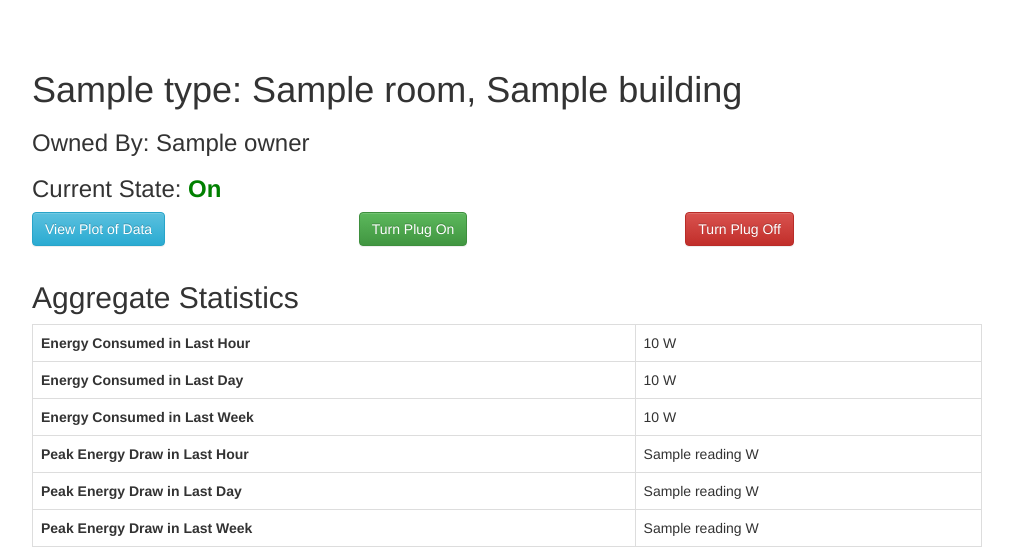
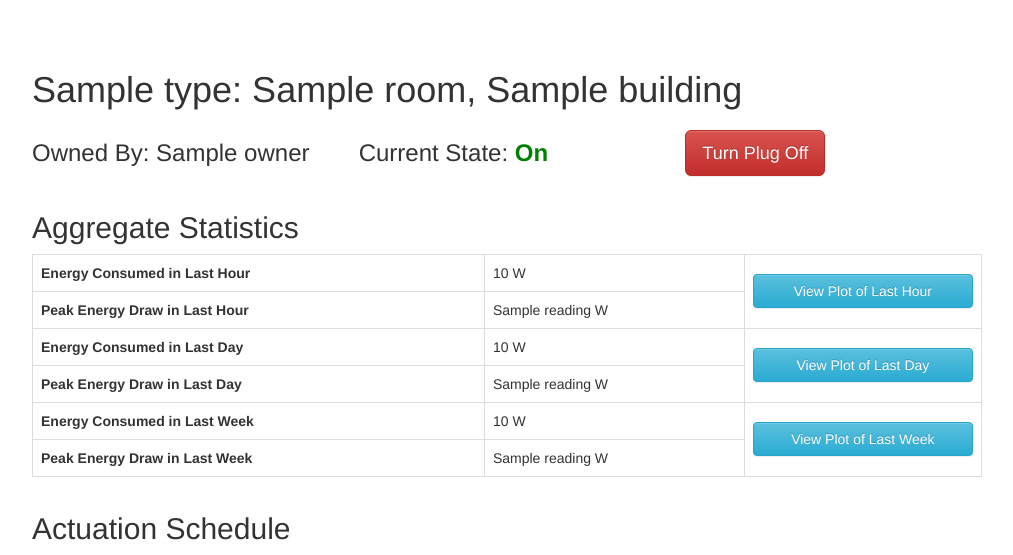
Before and after one commit to gtfierro/plugstrip, a Flask app: page /plugstrips/1 in a window 1280 px wide. Shown: the top 555 px of the page, without its empty margins (133-1146 px from the left). Run offline with Flask 2, Linux system fonts and the light colour scheme; a database or web service that is not in the repository returns one stand-in record (values such as "Sample title"); data that the repository does not hold is empty; some libraries are stand-ins or nearby versions.

Commit message:
Add hour, day and week plots to plugstrip webpage and improve its layout

```diff
--- a/webapp/server.py
+++ b/webapp/server.py
@@ -12,8 +12,8 @@ import requests
 import socket
 import threading
 
-GILES_QUERY_ADDR = "http://54.84.37.77:8079/api/query"
-PLOTTER_ADDR = "http://54.84.37.77:3000"
+GILES_QUERY_ADDR = "http://plugstrip.cal-sdb.org:8079/api/query"
+PLOTTER_ADDR = "http://plugstrip.cal-sdb.org:3000"
 app = Flask(__name__)
 actuation_tasks = set([])
 running_timers = {}
@@ -36,7 +36,7 @@ def getMaxTotal(plug_streams, uuid_to_names):
     reading_values = [ (x["uuid"], [ y[1] for y in x["Readings"] ]) for x in plug_streams ]
     totals = [ (uuid, sum(readings)) for (uuid, readings) in reading_values if len(readings) > 0]
     if len(totals) == 0:
-        return ("No Plug Data  Found", 0)
+        return ("No Plug Data Found", 0)
     max_uuid, max_val = max(totals, key=lambda x: x[1])
     return (uuid_to_names[max_uuid], max_val)
 
@@ -53,18 +53,44 @@ def actuateAndReschedule(addr, port, turn_on):
     timer.start()
     actuatePlug(addr, port, turn_on)
 
-def generatePermalink(uuid):
-    request_params = {
+def generatePermalinks(uuid):
+    hour_plot_request_params = {
         "autoupdate": True,
         "streams": [{ "stream": uuid, "color": "#0000FF" }],
         "window_type": "now",
-        "window_width": 60 * 60 * 10e9, # One Hour in Nanoseconds
+        "window_width": 60 * 60 * 1e9, # One Hour in Nanoseconds
         "tz": "America/Los_Angeles"
     }
+    r = requests.post(PLOTTER_ADDR + "/s3ui_permalink",
+            data={"permalink_data": json.dumps(hour_plot_request_params)})
+    r.raise_for_status()
+    hour_plot_link = r.text
 
-    r = requests.post(PLOTTER_ADDR + "/s3ui_permalink", data={"permalink_data": json.dumps(request_params)})
+    day_plot_request_params = {
+        "autoupdate": True,
+        "streams": [{ "stream": uuid, "color": "#0000FF" }],
+        "window_type": "now",
+        "window_width": 24 * 60 * 60 * 1e9, # One Day in Nanoseconds
+        "tz": "America/Los_Angeles"
+    }
+    r = requests.post(PLOTTER_ADDR + "/s3ui_permalink",
+            data={"permalink_data": json.dumps(day_plot_request_params)})
     r.raise_for_status()
-    return r.text
+    day_plot_link = r.text
+
+    week_plot_request_params = {
+        "autoupdate": True,
+        "streams": [{ "stream": uuid, "color": "#0000FF" }],
+        "window_type": "now",
+        "window_width": 7 * 24 * 60 * 60 * 1e9, # One Week in Nanoseconds
+        "tz": "America/Los_Angeles"
+    }
+    r = requests.post(PLOTTER_ADDR + "/s3ui_permalink",
+            data={"permalink_data": json.dumps(week_plot_request_params)})
+    r.raise_for_status()
+    week_plot_link = r.text
+
+    return hour_plot_link, day_plot_link, week_plot_link
 
 def launchActuationCycle(addr, port, hour, minute, turn_on):
     global actuation_tasks
@@ -220,7 +246,7 @@ def plugPage(uuid):
             week_total = "{} W".format(sum(week_reading_values))
             week_peak = "{} W".format(max(week_reading_values))
 
-    permalink_code = generatePermalink(uuid)
+    hour_plot_id, day_plot_id, week_plot_id = generatePermalinks(uuid)
 
     template_args = {
         "name": name,
@@ -233,7 +259,9 @@ def plugPage(uuid):
         "hour_peak": hour_peak,
         "day_peak": day_peak,
         "week_peak": week_peak,
-        "plot_url": "{}/?{}".format(PLOTTER_ADDR, permalink_code),
+        "hour_plot_url": "{}/?{}".format(PLOTTER_ADDR, hour_plot_id),
+        "day_plot_url": "{}/?{}".format(PLOTTER_ADDR, day_plot_id),
+        "week_plot_url": "{}/?{}".format(PLOTTER_ADDR, week_plot_id),
         "schedule": schedule,
         "state": state
     }
--- a/webapp/static/plugstrip.js
+++ b/webapp/static/plugstrip.js
@@ -9,18 +9,34 @@ $(document).ready(function() {
     var plugState = $('#plugState').text()
     if (plugState === "Off") {
         $('#plugState').css('color', 'red')
+        $('#bTurnOff').hide()
     } else if (plugState === "On") {
         $('#plugState').css('color', 'green')
+        $('#bTurnOn').hide()
     } else {
         $('#plugstate').css('color', 'gray')
     }
 
     $('#bTurnOn').click(function() {
-        $.ajax({data: "1", contentType: "text/plain", type: "POST"})
+        $.ajax({data: "1", contentType: "text/plain", type: "POST"}).done(
+            function(data, text, jqXHR) {
+                if (jqXHR.status === 201) {
+                    $('#bTurnOn').hide()
+                    $('#bTurnOff').show()
+                }
+            }
+        )
     })
 
     $('#bTurnOff').click(function() {
-        $.ajax({data: "0", contentType: "text/plain", type: "POST"})
+        $.ajax({data: "0", contentType: "text/plain", type: "POST"}).done(
+            function(data, text, jqXHR) {
+                if (jqXHR.status === 201) {
+                    $('#bTurnOff').hide()
+                    $('#bTurnOn').show()
+                }
+            }
+        )
     })
 
     $('#bAddEvent').click(function() {
--- a/webapp/static/style.css
+++ b/webapp/static/style.css
@@ -13,3 +13,11 @@ h2 {
     margin-top: 35px;
     margin-bottom: 10px;
 }
+
+.vertCenter {
+    vertical-align: middle !important;
+}
+
+#bTurnOn, #bTurnOff {
+    margin-top: 10px;
+}
--- a/webapp/templates/plugstrip.html
+++ b/webapp/templates/plugstrip.html
@@ -22,18 +22,17 @@
 <body>
 <input type="hidden" id="uuid" value="{{ uuid }}">
 <div class='container-fluid'>
-    <h1>{{ name }}: {{ location }}</h2>
-    <h3>Owned By: {{ owner }}</h3>
-    <h3>Current State: <span id='plugState'><strong>{{ state }}</strong></span></h3>
+    <h1>{{ name }}: {{ location }}</h1>
     <div class='row'>
         <div class='col-xs-4'>
-            <a class='btn btn-info' href='{{ plot_url }}' id='bViewPlot' role='button'>View Plot of Data</a>
+            <h3>Owned By: {{ owner }}</h3>
         </div>
         <div class='col-xs-4'>
-            <button type='button' class='btn btn-success' id='bTurnOn'>Turn Plug On</button>
+            <h3>Current State: <span id='plugState'><strong>{{ state }}</strong></span></h3>
         </div>
         <div class='col-xs-4'>
-            <button type='button' class='btn btn-danger' id='bTurnOff'>Turn Plug Off</button>
+            <button type='button' class='btn btn-lg btn-success' id='bTurnOn'>Turn Plug On</button>
+            <button type='button' class='btn btn-lg btn-danger' id='bTurnOff'>Turn Plug Off</button>
         </div>
     </div>
 
@@ -43,22 +42,31 @@
         <tr>
             <td><strong>Energy Consumed in Last Hour</strong></td>
             <td>{{ hour_total }}</td>
-        </tr>
-        <tr>
-            <td><strong>Energy Consumed in Last Day<strong></td>
-            <td>{{ day_total }}</td>
-        </tr>
-        <tr>
-            <td><strong>Energy Consumed in Last Week</strong></td>
-            <td>{{ week_total }}</td>
+            <td rowspan='2' class='vertCenter col-xrs-3'>
+                <a class='btn btn-info btn-block' href='{{ hour_plot_url }}' id='bViewHourPlot' role='button'>View Plot of Last Hour</a>
+            </td>
         </tr>
         <tr>
             <td><strong>Peak Energy Draw in Last Hour</strong></td>
             <td>{{ hour_peak }}</td>
         </tr>
         <tr>
+            <td><strong>Energy Consumed in Last Day<strong></td>
+            <td>{{ day_total }}</td>
+            <td rowspan='2' class='vertCenter col-xs-3'>
+                <a class='btn btn-info btn-block' href='{{ day_plot_url }}' id='bViewDayPlot' role='button'>View Plot of Last Day</a>
+            </td>
+        </tr>
+        <tr>
             <td><strong>Peak Energy Draw in Last Day</strong></td>
             <td>{{ day_peak }}</td>
+        </tr>
+        <tr>
+            <td><strong>Energy Consumed in Last Week</strong></td>
+            <td>{{ week_total }}</td>
+            <td rowspan='2' class='vertCenter col-xs-3'>
+                <a class='btn btn-info btn-block' href='{{ week_plot_url }}' id='bViewWeekPlot' role='button'>View Plot of Last Week</a>
+            </td>
         </tr>
         <tr>
             <td><strong>Peak Energy Draw in Last Week</strong></td>
```
